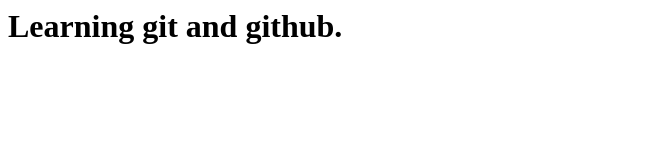
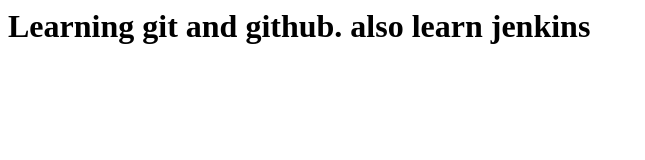
Before and after one commit to Aditya449930/firstgitrepo, a plain HTML site: page index.HTML in a window 1280 px wide. Shown: the whole page, without its empty margins (0-645 px from the left). Drawn offline with Linux system fonts and the light colour scheme.

Commit message:
Added a sentence

```diff
--- a/index.HTML
+++ b/index.HTML
@@ -1,5 +1,5 @@
 <html>
 <body>
-<h1>Learning git and github.</h1>
+<h1>Learning git and github. also learn jenkins</h1>
 </body>
 </html>
```
